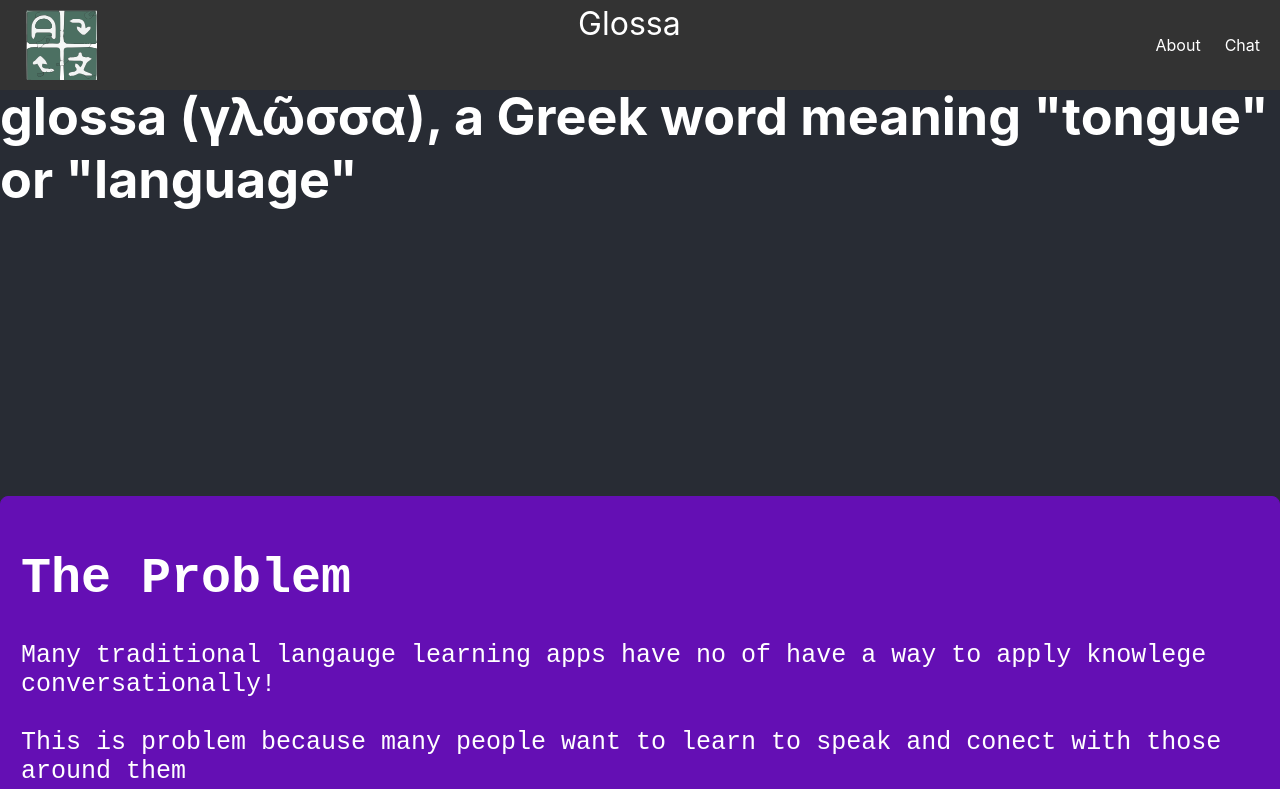
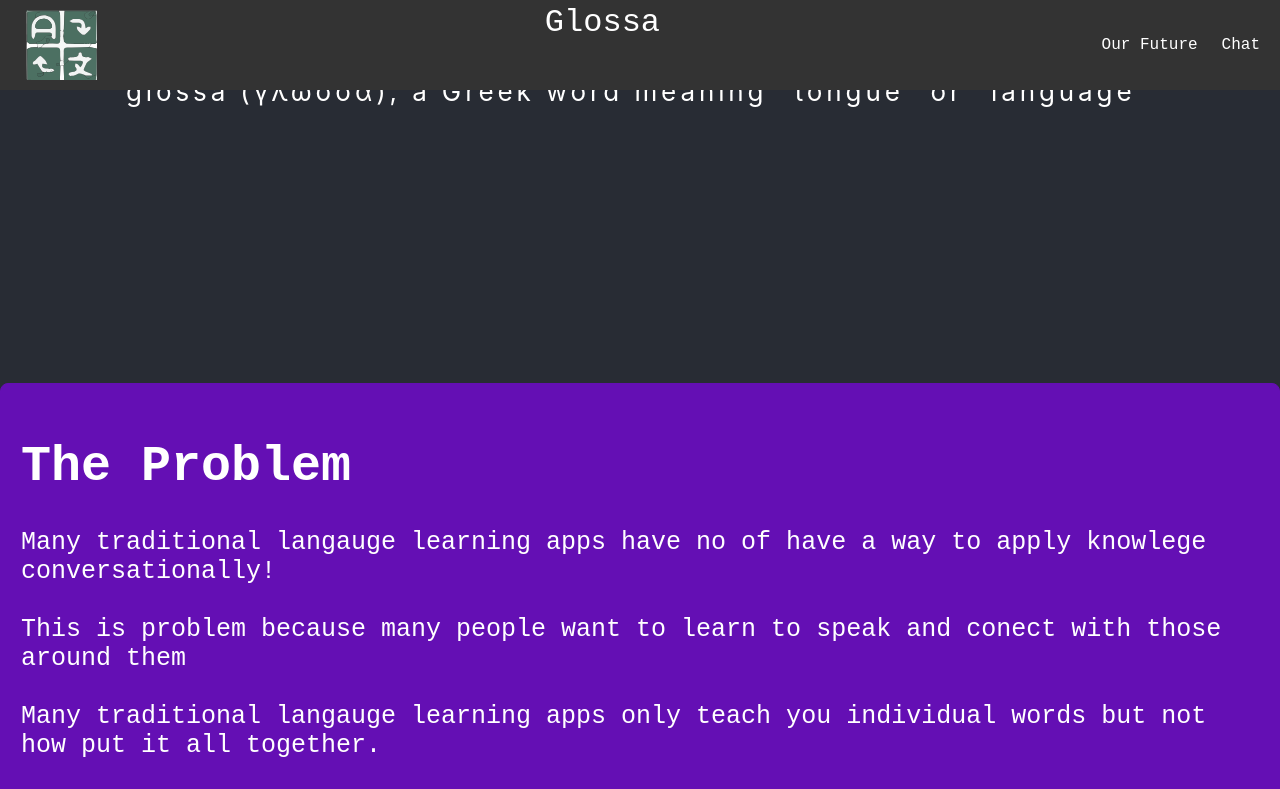
Before and after one commit to Nearhos/langapp, a React (Create React App) app in the folder react-client/: page / in a window 1280 px wide. Shown: the top 789 px of the page. Built offline with nearby package versions, Linux system fonts and the light colour scheme.

Commit message:
message goes here

```diff
--- a/react-client/src/components/Chat.css
+++ b/react-client/src/components/Chat.css
@@ -50,7 +50,7 @@ input {
 }
 
 button {
-  background-color: #282c34; /* Green */
+  background-color: #282c34;
   border: none;
   color: white;
   padding: 15px 32px;
--- a/react-client/src/components/Home.css
+++ b/react-client/src/components/Home.css
@@ -14,3 +14,26 @@
     font-size: calc(10px + 2vmin);
     color: white;
   }
+  .typewriter p {
+    overflow: hidden;
+    border-right: .15em solid orange;
+    white-space: nowrap;
+
+    letter-spacing: .15em;
+    animation:
+      typing 3.5s steps(40, end),
+      blink-caret .75s step-end infinite;
+     padding-top: "10px";
+  }
+
+
+  @keyframes typing {
+    from { width: 0 }
+    to { width: 100% }
+  }
+
+
+  @keyframes blink-caret {
+    from, to { border-color: transparent }
+    50% { border-color: orange; }
+  }
--- a/react-client/src/components/Home.js
+++ b/react-client/src/components/Home.js
@@ -9,7 +9,8 @@ function Login() {
 
         <div className = "loginbackround" style={{color:"white"}}>
           <div className = "loginbackround" style={{paddingTop: "50px"}}>
-          <h1>glossa (γλῶσσα), a Greek word meaning "tongue" or "language"</h1></div>
+          <div class="typewriter" >
+      <p>glossa (γλῶσσα), a Greek word meaning "tongue" or "language"</p></div></div>
   <TextBox2  textcolor="white" fontsize="25px" pt="250px"/>
   <TextBox  textcolor="white" fontsize="25px" pt="250px"/>
     </div>
--- a/react-client/src/components/Navbar.js
+++ b/react-client/src/components/Navbar.js
@@ -9,7 +9,7 @@ export default function Navbar(){
             </a>
             <ul>
                 <li>
-                    <a href="/about">About</a>
+                    <a href="/about">Our Future</a>
                     </li>
                     <li>
                     <a href="/Login">Chat</a>
--- a/react-client/src/components/TextBox.js
+++ b/react-client/src/components/TextBox.js
@@ -1,10 +1,15 @@
+import './textabout.css';
+
+import glogo from '../svgs/mlai.svg';
 function TextBox(props) {
     return (
 
       <div className="outside" style={{paddingTop: props.pt}}>
-    <div className="col-sm" style={{border: '5px solid grey', borderRadius:'5px', backgroundColor: 'white', alignContent: 'center'}}>
-    <div className="text" style={{color: props.textcolor, fontSize: props.fontsize}}><p>
-    test</p></div>
+    <div className="col-sm" style={{ alignContent: 'center',}}>
+    <div className="text" style={{color: props.textcolor, fontSize: props.fontsize, padding: "20px", }}>
+    <h1>Future Features</h1>
+      <p> -Tetris inspired spaced-reptition game to mememorise vocabulary<br></br><br></br> -Connect the line grammer game<br></br>  <br></br>-A social network to connect users <br></br><br></br> -Point system and leaderboard<br></br><br></br>-Mobile app</p>
+     </div>
   </div>
   </div>
     );
--- a/react-client/src/components/about.js
+++ b/react-client/src/components/about.js
@@ -8,7 +8,7 @@ function about() {
     <div className="About" style={{backgroundColor: '#282c34',paddingBottom:"1000px"}}>
 
       <div className = "aboutbackround" style={{color:"white"}}>
-<TextBoxabout  textcolor="black" fontsize="15px" pt="250px"/>
+<TextBoxabout  textcolor="white" fontsize="15px" pt="250px"/>
   </div>
     </div>
   );
--- a/react-client/src/components/navbar.css
+++ b/react-client/src/components/navbar.css
@@ -30,6 +30,11 @@
 
   .site-title {
     font-size: 2rem;
+
+
+    font-family: 'Courier New', Courier, monospace;
+    font: monospace;
+    font-style: bold;
   }
 
   .nav ul {
@@ -47,6 +52,9 @@
     display: flex;
     align-items: center;
     padding: .25rem;
+    font-family: 'Courier New', Courier, monospace;
+    font: monospace;
+    font-style: bold;
   }
 
   .nav li.active {
--- /dev/null
+++ b/react-client/src/components/textabout.css
@@ -0,0 +1,14 @@
+.col-sm{
+
+    background-color: #428124fd;
+    border: 1px solid #428124fd;
+    border-radius: 0.5rem;
+}
+.text{
+    padding: "20px";
+    font-family: 'Courier New', Courier, monospace;
+    font: monospace;
+    font-style: bold;
+
+
+}
```
